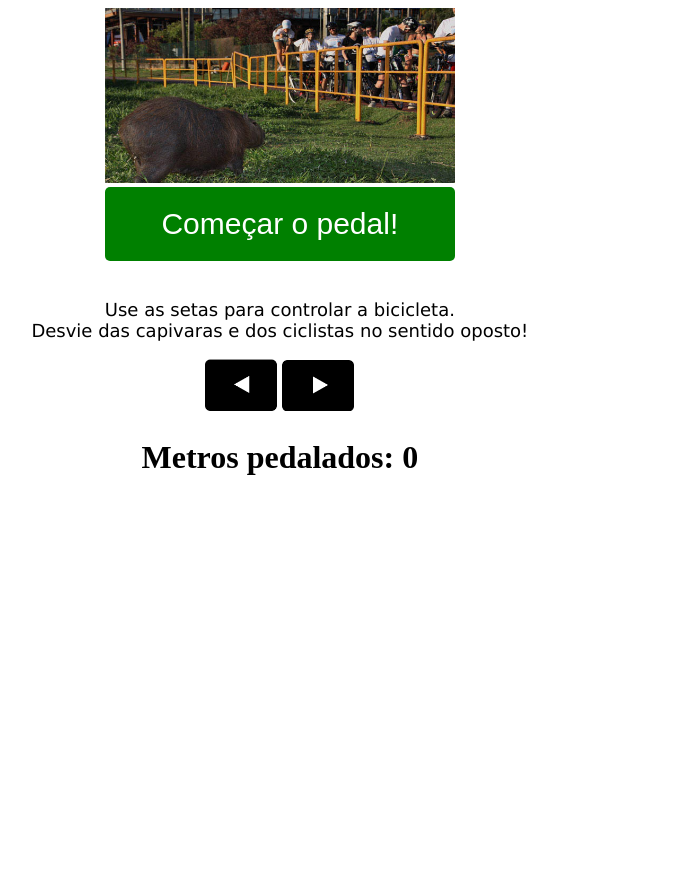
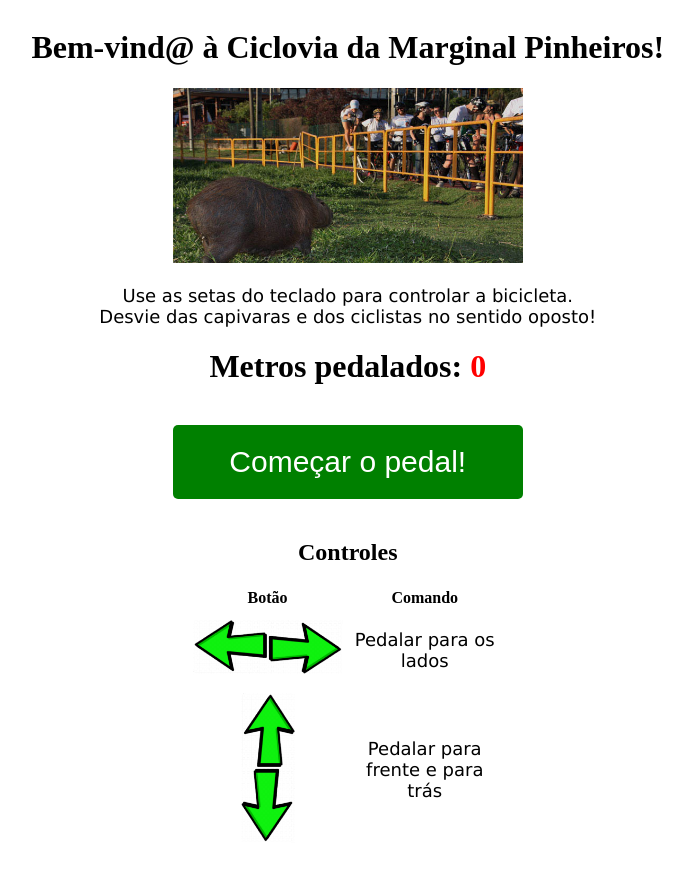
Before and after one commit to desapiero/ironhack-first-project, a plain HTML site: page index.html in a window 1280 px wide. Shown: the top 880 px of the page, without its empty margins (103-796 px from the left). Drawn offline with Linux system fonts and the light colour scheme.

Commit message:
Mostly done

```diff
--- a/index.html
+++ b/index.html
@@ -9,12 +9,29 @@
   </head>
   <body>
     <div class="game-intro">
-      <img src="./images/foto-capivara.jpg" alt="" class="logo-img" />
+      <h1>Bem-vind@ à Ciclovia da Marginal Pinheiros!</h1>
+      <img src="./images/foto-capivara.jpg" alt="Capivara e ciclistas" class="logo-img" />
+      <p>Use as setas do teclado para controlar a bicicleta. <br/> Desvie das capivaras e dos ciclistas no sentido oposto!</p>
+<!--       <img src="./images/arrows.png" alt="" class="arrows-img" /> -->
+      <h1>Metros pedalados: <span id="game-score">0</span></h1>
+
       <br />
       <button id="start-button">Começar o pedal!</button>
-      <p>Use as setas para controlar a bicicleta. <br/> Desvie das capivaras e dos ciclistas no sentido oposto!</p>
-      <img src="./images/arrows.png" alt="" class="arrows-img" />
-      <h1>Metros pedalados: <span id="game-score">0</span></h1>
+      <h2>Controles</h2>
+      <table class = "table">
+      <tr>
+      <th>Botão</th>
+      <th>Comando</th>
+      </tr>
+      <tr>
+      <td><img src="images/horizontal-arrows.png" alt="Setas horizontais" style="width: 150px"></td>
+      <td><p>Pedalar para os lados</p></td>
+      </tr>
+      <tr>
+      <td><img src="images/vertical-arrows.png" alt="Setas verticais" class="tutorial-arrows" style="height: 150px"></td>
+      <td><p>Pedalar para frente e para trás</p></td>
+      </tr>
+      </table>
     </div>
 
 
--- a/js/game.js
+++ b/js/game.js
@@ -152,7 +152,7 @@ class Game {
 
         const gameOverImg = new Image();
         gameOverImg.src = "./images/GameOver.png";
-        this.context.drawImage(gameOverImg, 0, 0, 600, 253 );
+        this.context.drawImage(gameOverImg, 5, 5, 590, 243 );
 
         const gameOverMusic = new Audio();
         gameOverMusic.src = "./sounds/GameOver.mp3";
--- a/styles/style.css
+++ b/styles/style.css
@@ -6,6 +6,7 @@ body {
   .game-intro {
     float: left;
     padding: 0% 10%;
+    /* border: green 2px solid; */
   }
 
   .game-intro p {
@@ -17,8 +18,10 @@ body {
     width: 350px;
   }
 
-  .arrows-img {
-    width: 150px;
+  .table {
+    margin-left: auto;
+    margin-right: auto;
+    width: 50%;
   }
 
   body button {
@@ -37,3 +40,6 @@ body {
       float: left;
       padding: 20px 0px;
   }
+  #game-score {
+    color: red;
+  }
```
Also changed, not shown: images/arrows.png (deleted), images/horizontal-arrows.png (added), images/vertical-arrows.png (added).
